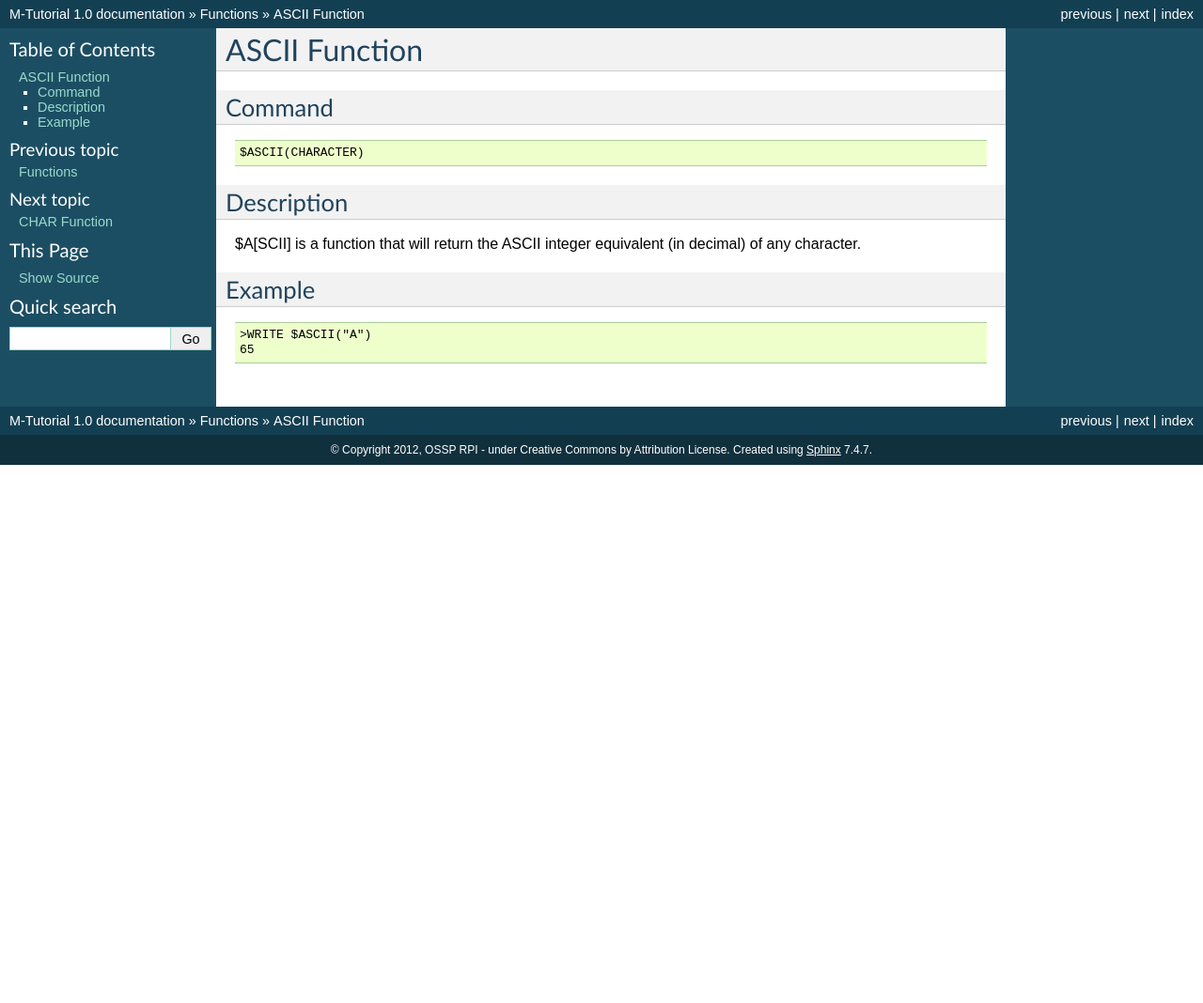
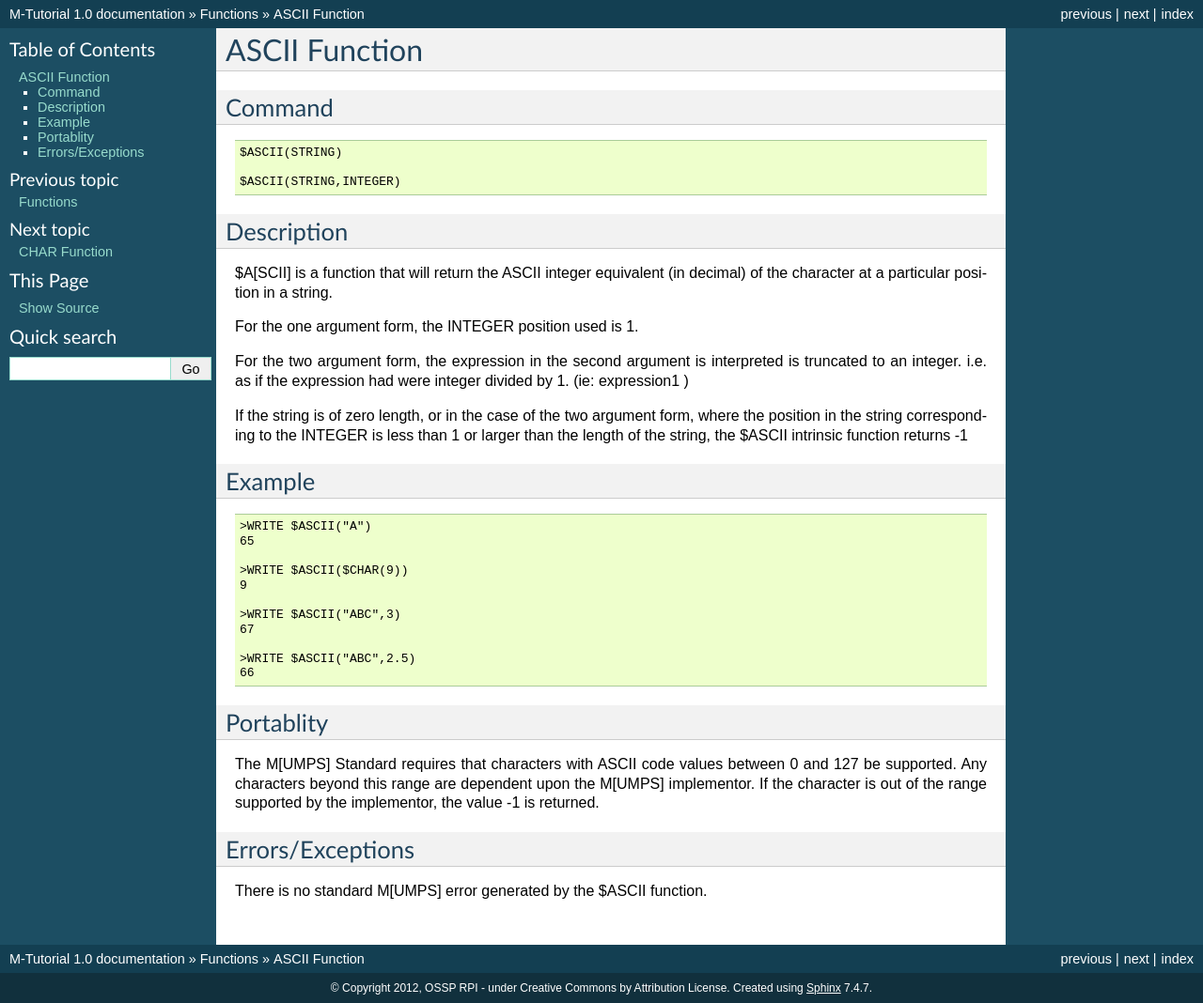
Before and after one commit to luisibanez/M-Tutorial, a Sphinx documentation site: the page built from source/ASCII_Function.rst, in a window 1280 px wide. Shown: the whole page at 94% size. Built offline with Sphinx 7.4.7, drawn with Linux system fonts in a browser that asks for light colours; before the commit the page ends 900 px from its top, so only the background shows below that.

Commit message:
Update master

```diff
--- a/source/ASCII_Function.rst
+++ b/source/ASCII_Function.rst
@@ -6,11 +6,24 @@ Command
 -------
 ::
 
-    $ASCII(CHARACTER)
+    $ASCII(STRING)
+
+    $ASCII(STRING,INTEGER)
 
 Description
 -----------
-$A[SCII] is a function that will return the ASCII integer equivalent (in decimal) of any character.
+$A[SCII] is a function that will return the ASCII integer equivalent (in decimal)
+of the character at a particular position in a string.
+
+For the one argument form, the INTEGER position used is 1.
+
+For the two argument form, the expression in the second argument is interpreted
+is truncated to an integer. i.e. as if the expression had were integer divided by 1.
+(ie: expression\1 )
+
+If the string is of zero length, or in the case of the two argument form,
+where the position in the string corresponding to the INTEGER is less than 1
+or larger than the length of the string, the $ASCII intrinsic function returns -1
 
 
 Example
@@ -19,3 +32,24 @@ Example
 
     >WRITE $ASCII("A")
     65
+
+    >WRITE $ASCII($CHAR(9))
+    9
+
+    >WRITE $ASCII("ABC",3)
+    67
+
+    >WRITE $ASCII("ABC",2.5)
+    66
+
+Portablity
+----------
+The M[UMPS] Standard requires that characters with ASCII code values between 0 and 127
+be supported.  Any characters beyond this range are dependent upon the M[UMPS] implementor.
+If the character is out of the range supported by the implementor, the value -1 is returned.
+
+
+Errors/Exceptions
+-----------------
+
+There is no standard M[UMPS] error generated by the $ASCII function.
```
